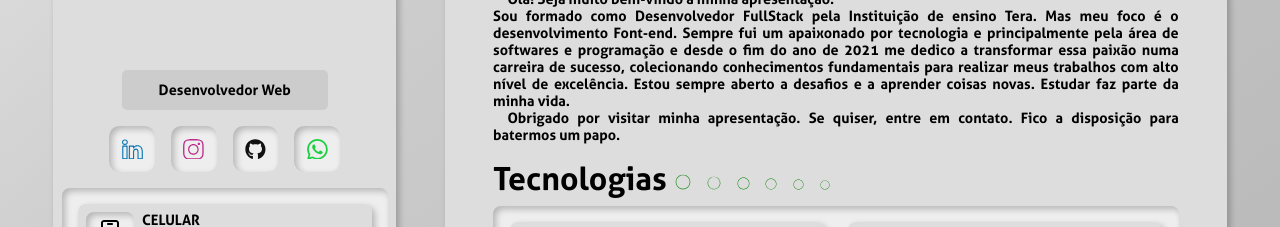
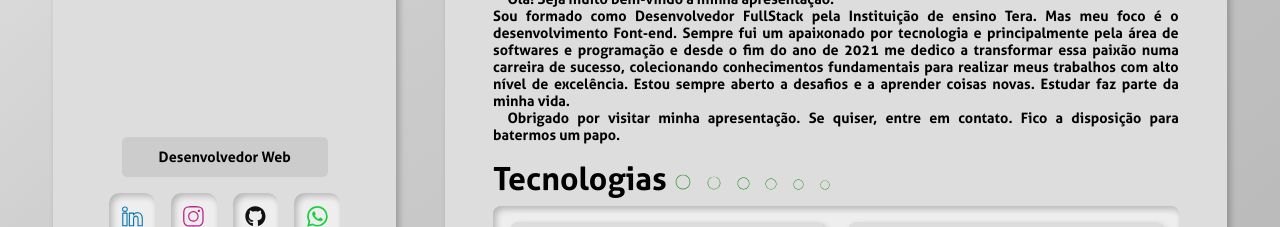
Before and after one commit to JohnyCruz37/PortfolioJohnyCruz, a React (Vite) app in the folder portfoliojohnycruz/: page / in a window 1280 px wide. Shown: the part 333-560 px from the top of the page. Built offline with nearby package versions, Linux system fonts and the light colour scheme.

Commit message:
ajuste na altura do cargo

```diff
--- a/portfoliojohnycruz/src/Style/componentes/Sidebar.scss
+++ b/portfoliojohnycruz/src/Style/componentes/Sidebar.scss
@@ -20,7 +20,7 @@
 
         position: absolute;
 
-        @media (max-width:variaveis.$viewport){
+        @media (max-width:variaveis.$viewport) {
             margin-top: -2em;
         }
 
@@ -37,21 +37,22 @@
         border-radius: 5px;
         background-color: #ccc;
         width: 60%;
-        margin-top: 12em;
+        margin-top: 30vh;
         padding: .8em 1.2em;
 
         text-align: center;
         text-transform: capitalize;
 
-        @media (max-width:variaveis.$viewport){
+        @media (max-width:variaveis.$viewport) {
             margin-top: 20em;
         }
     }
-    @media (max-width:variaveis.$viewport){
-        .btn{
+
+    @media (max-width:variaveis.$viewport) {
+        .btn {
             margin-top: -1em;
             margin-bottom: 1em;
-         }
+        }
     }
 
 }
@@ -60,11 +61,11 @@
 
 
 // ANIMAÇÕES DE ENTRADA
-.aside-animacao{
+.aside-animacao {
     animation: entradaAside 2.5s ease;
 }
 
-.figure-animacao{
+.figure-animacao {
     animation: entradaAside 3s ease;
 }
 
```
